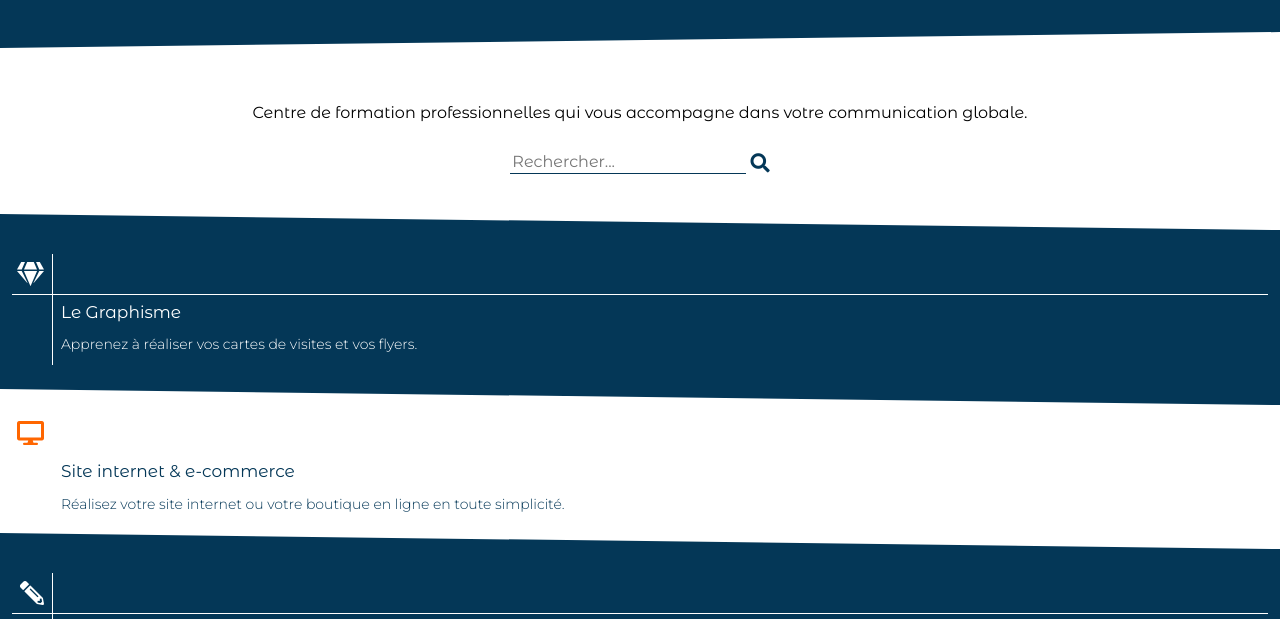
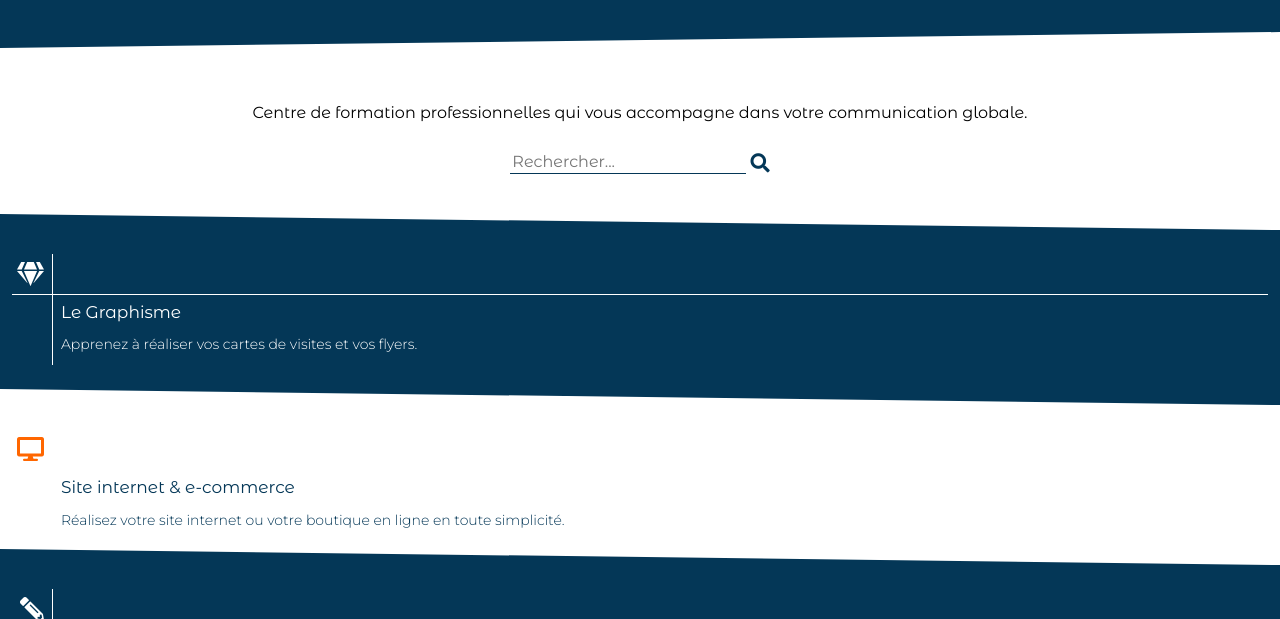
Before and after one commit to fredckl/creativo, a plain HTML site: page creativo.html in a window 1280 px wide. Shown: the part 113-732 px from the top of the page. Drawn offline with Linux system fonts and the light colour scheme.

Commit message:
Improvments CSS

```diff
--- a/sass/creativo.scss
+++ b/sass/creativo.scss
@@ -99,7 +99,7 @@ $heightTriangle: 1rem;
     &.white {
         padding-top: 0;
         padding-bottom: 0;
-        margin-top: -$heightTriangle;
+        // margin-top: -$heightTriangle/2;
         margin-bottom: -$heightTriangle;
     }
 
```
Also changed, not shown: css/creativo.css.
